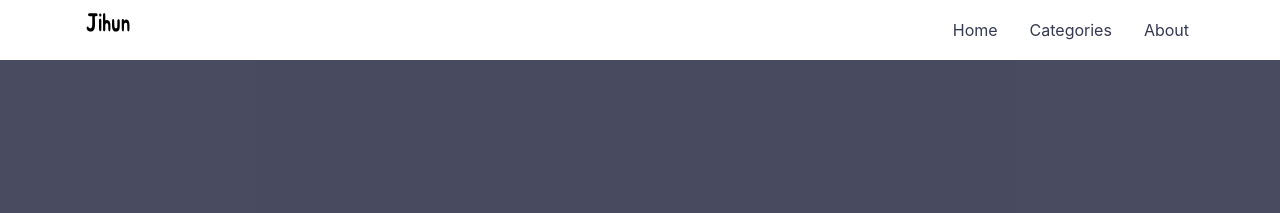
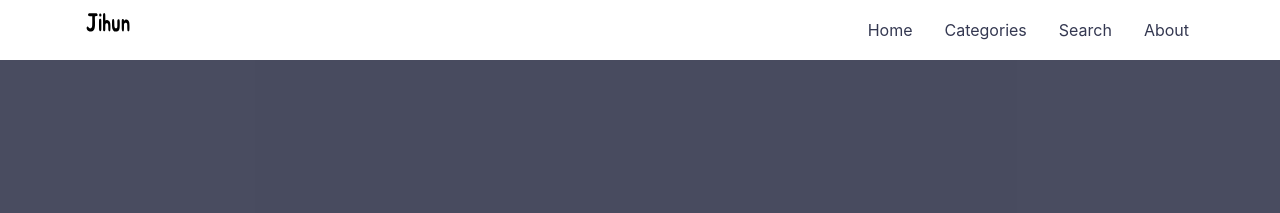
Before and after one commit to jihunparkme/jihunparkme.github.io, a Jekyll site: the page built from index.md, in a window 1280 px wide. Shown: the top 213 px of the page. Built offline with Jekyll 4.4.1, drawn with Linux system fonts in a browser that asks for light colours.

Commit message:
add: search navigation in config

```diff
--- a/_config.yml
+++ b/_config.yml
@@ -19,6 +19,7 @@ navigation: # Navigation links
   - {name: 'About', link: '/about'}
  # - {name: 'Contact', link: '/contact'}
   - {name: 'Categories', link: '/categories'}
+  - {name: 'Search', link: '/search'}
 
 tagline: >
    Non mollare
```
